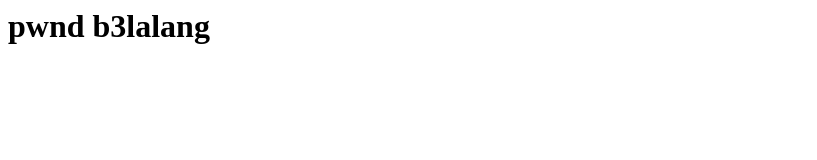
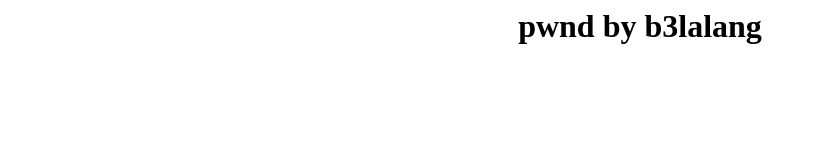
Before and after one commit to s1miii/kontol, a plain HTML site: page index.html in a window 1280 px wide. Shown: the whole page, without its empty margins (0-817 px from the left). Drawn offline with Linux system fonts and the light colour scheme.

Commit message:
Update index.html

```diff
--- a/index.html
+++ b/index.html
@@ -1 +1 @@
-<h1>pwnd b3lalang</h1>
+<center><h1>pwnd by b3lalang</h1></center>
```
